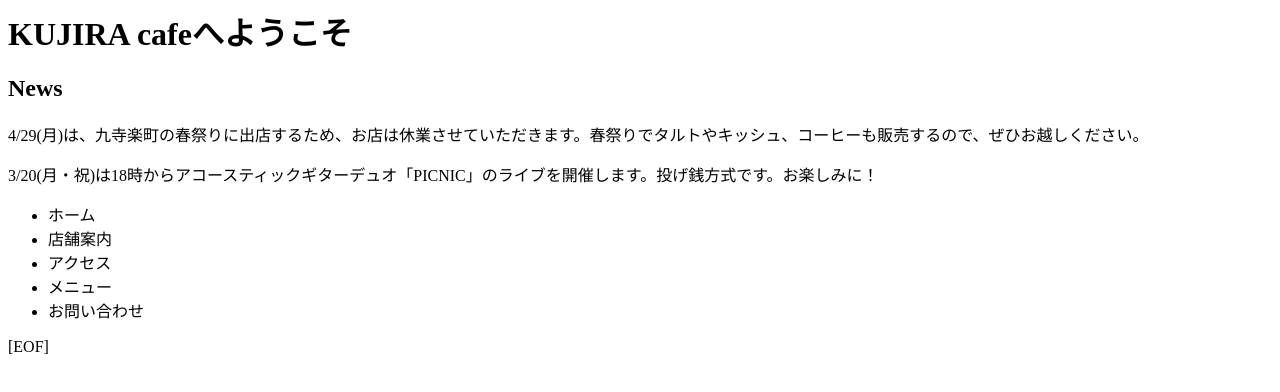
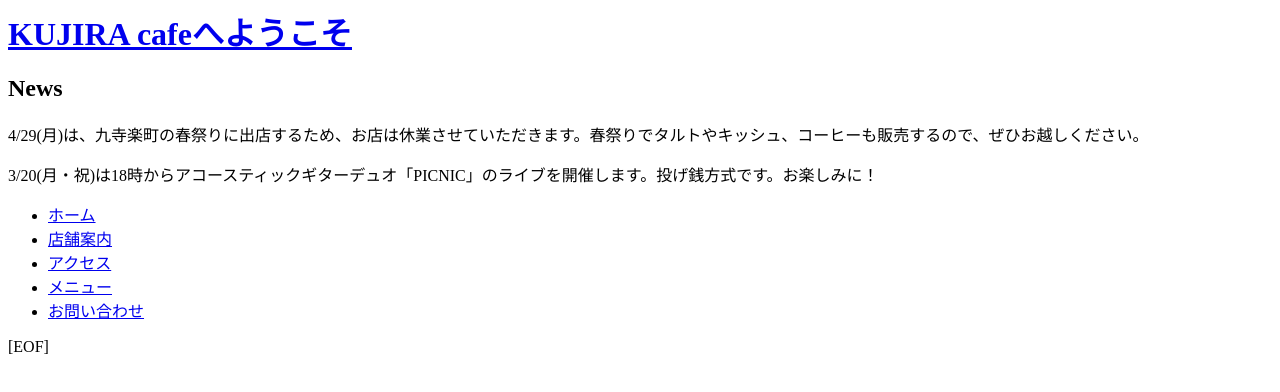
Before and after one commit to ogurigap7121/kujiracafe1217, a plain HTML site: page index.html in a window 1280 px wide. Drawn offline with Linux system fonts and the light colour scheme.

Commit message:
Update index.html

```diff
--- a/index.html
+++ b/index.html
@@ -5,17 +5,17 @@
 <title>KUJIRA cafeへようこそ</title>
 </head>
 <body>
-  <h1>KUJIRA cafeへようこそ</h1>
+  <h1><a href="index.html">KUJIRA cafeへようこそ</a></h1>
 <h2>News</h2>
   <p>4/29(月)は、九寺楽町の春祭りに出店するため、お店は休業させていただきます。春祭りでタルトやキッシュ、コーヒーも販売するので、ぜひお越しください。</p>
   <p>3/20(月・祝)は18時からアコースティックギターデュオ「PICNIC」のライブを開催します。投げ銭方式です。お楽しみに！</p>
 <nav>
   <ul>
-    <li>ホーム</li>
-    <li>店舗案内</li>
-    <li>アクセス</li>
-    <li>メニュー</li>
-    <li>お問い合わせ</li>
+    <li><a href="index.html">ホーム</a></li>
+    <li><a href="about.html">店舗案内</a></li>
+    <li><a href="access.html">アクセス</a></li>
+    <li><a href="menu.html">メニュー</a></li>
+    <li><a href="contact.html">お問い合わせ</a></li>
 
   </ul>
 </nav>
```
